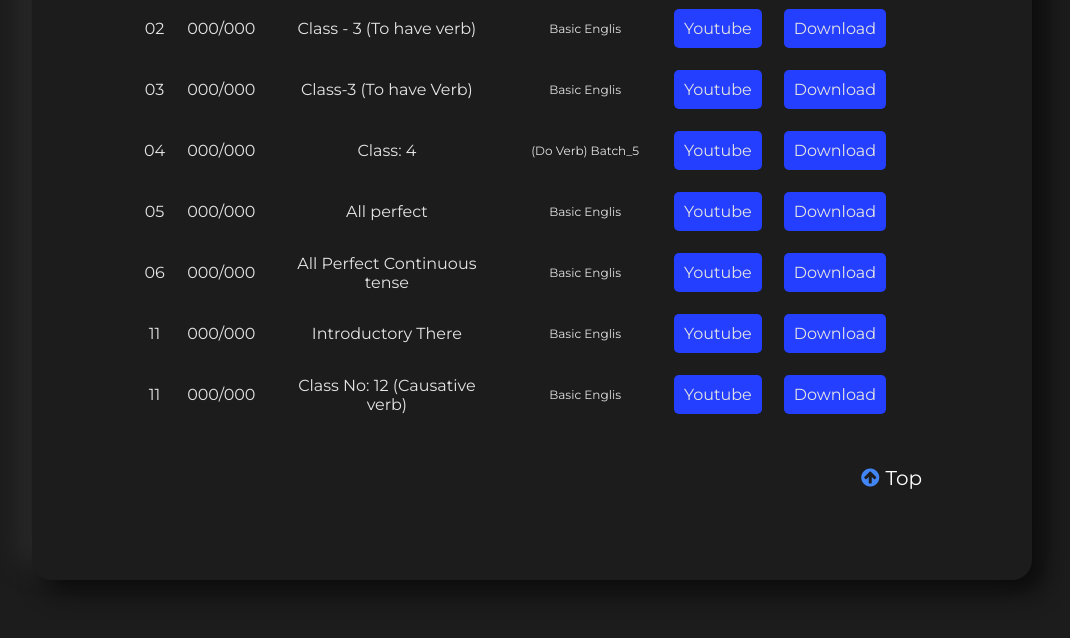
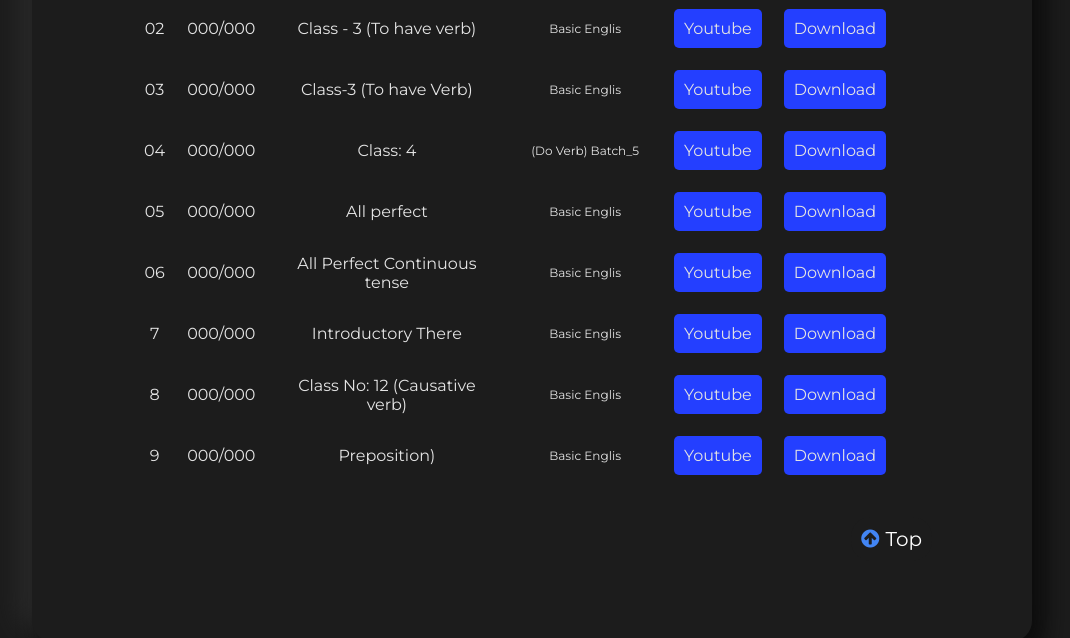
Before and after one commit to Polashray22/Enlish33, a plain HTML site: page index.html in a window 1280 px wide. Shown: the part 664-1302 px from the top of the page, without its empty margins (108-1178 px from the left). Drawn offline with Linux system fonts and the light colour scheme.

Commit message:
Add files via upload

```diff
--- a/index.html
+++ b/index.html
@@ -106,7 +106,7 @@
 
 			</tr>
 			<tr>
-				<td>11</td>
+				<td>7</td>
 				<td>000/000</td>
 				<td>Introductory There</td>
 				<td>Basic Englis</td>
@@ -115,12 +115,20 @@
 
 			</tr>
 			<tr>
-				<td>11</td>
+				<td>8</td>
 				<td>000/000</td>
 				<td>Class No: 12 (Causative verb)</td>
 				<td>Basic Englis</td>
 				<td class="link"><a href="https://www.youtube.com/watch?v=I2amn_r2Rbw&list=LL&index=2&t=10s" target="_blank">Youtube</a></td>
 				<td class="link"><a href="https://www.youtube.com/watch?v=I2amn_r2Rbw&list=LL&index=2&t=10s">Download</a></td>
+
+			</tr>	<tr>
+				<td>9</td>
+				<td>000/000</td>
+				<td>Preposition)</td>
+				<td>Basic Englis</td>
+				<td class="link"><a href="https://www.youtube.com/watch?fbclid=IwAR0wjepm5nbPswrvGYAOtsoqIpeZ447z8v08u8910-Api1aE1QC4LObcfrY&v=DVlYuPbg3QU&feature=youtu.be" target="_blank">Youtube</a></td>
+				<td class="link"><a href="https://www.youtube.com/watch?fbclid=IwAR0wjepm5nbPswrvGYAOtsoqIpeZ447z8v08u8910-Api1aE1QC4LObcfrY&v=DVlYuPbg3QU&feature=youtu.be">Download</a></td>
 
 			</tr>
 
```
